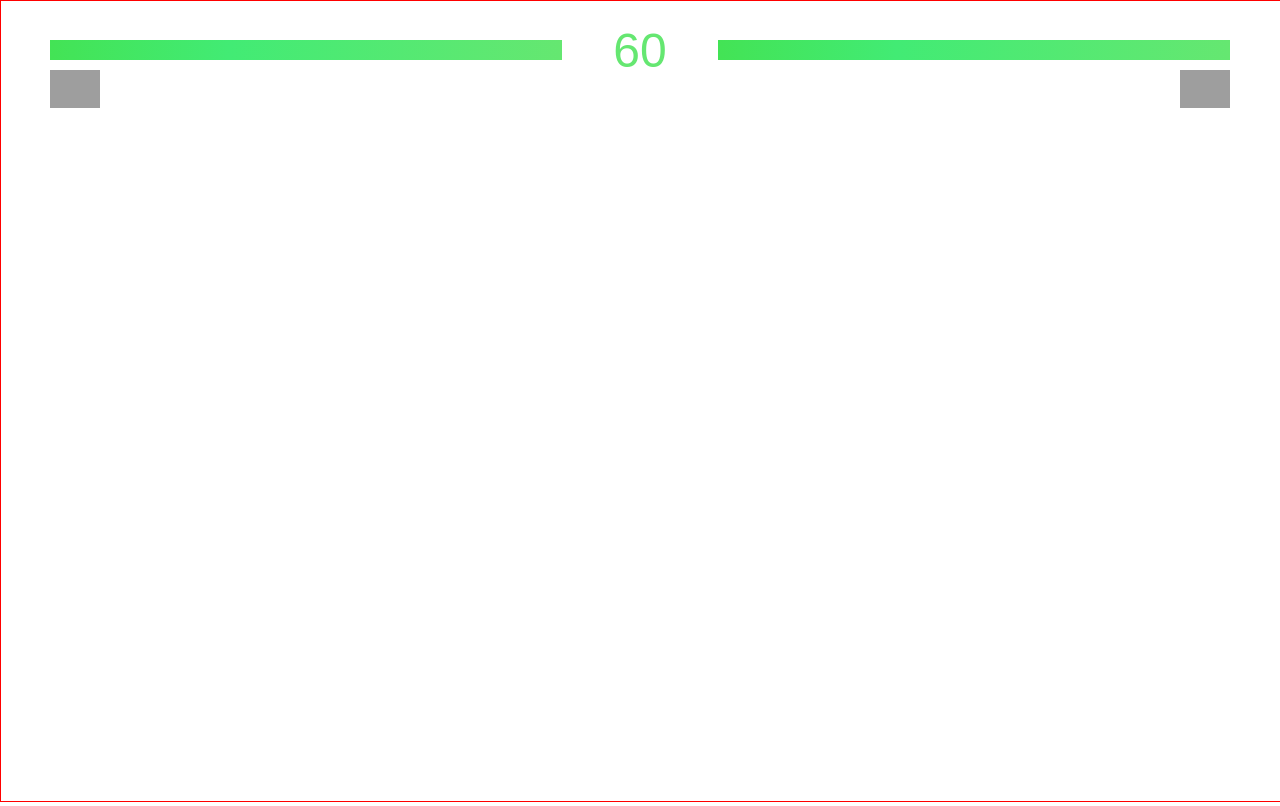
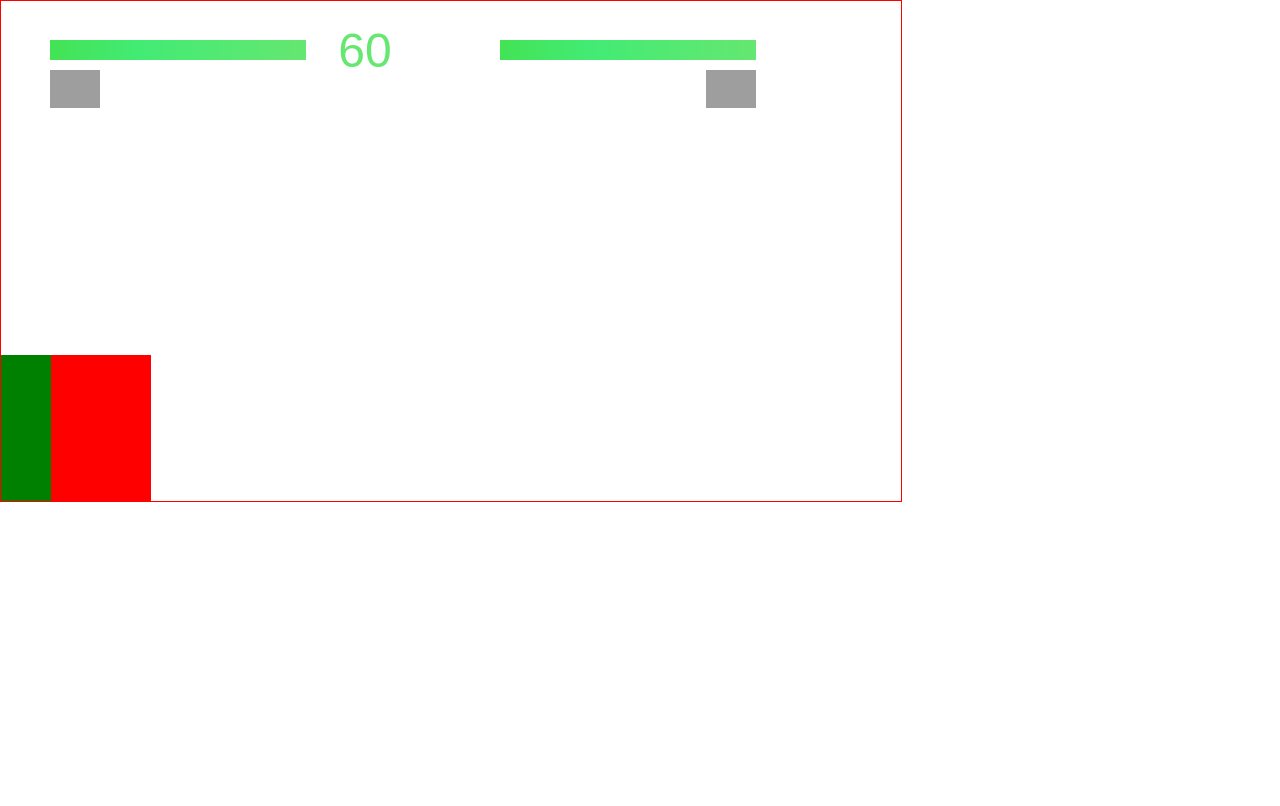
Before and after one commit to xand974/Tictactoe, a plain HTML site: page index.html in a window 1280 px wide. Drawn offline with Linux system fonts and the light colour scheme; grey boxes are pictures that could not be loaded.

Commit message:
shrink window

```diff
--- a/index.html
+++ b/index.html
@@ -8,7 +8,7 @@
     <title>Combat game</title>
   </head>
   <body>
-    <canvas></canvas>
+    <canvas width="900" height="500"></canvas>
     <div id="playerUI" class="health__bar__container">
       <div class="top">
         <div class="max__health">
--- a/scripts/canvas.js
+++ b/scripts/canvas.js
@@ -3,6 +3,4 @@ export const ctx = canvas.getContext("2d");
 
 // init canvas
 
-canvas.width = window.innerWidth;
-canvas.height = window.innerHeight;
 canvas.style.border = "1px solid red";
--- a/scripts/classes/character.js
+++ b/scripts/classes/character.js
@@ -26,7 +26,7 @@ export class Character extends Sprite {
    * @returns
    */
   setGravity() {
-    this.drawImg();
+    this.draw();
     this.position.y += this.velocity.y;
     if (this.position.y + Sprite.Height >= canvas.height) {
       //touch the floor
--- a/scripts/classes/game.js
+++ b/scripts/classes/game.js
@@ -58,7 +58,7 @@ export class Game {
   init() {
     // UIManager.Instance.startTimer();
     for (const entity of this.entities) {
-      entity.drawImg();
+      entity.draw();
     }
   }
 
--- a/scripts/obj/instance.js
+++ b/scripts/obj/instance.js
@@ -2,13 +2,13 @@ import { Character } from "../classes/character.js";
 import { Game } from "../classes/game.js";
 
 const player = new Character({
-  position: { x: 100, y: 100 },
+  position: { x: 0, y: 0 },
   name: "player",
   color: "green",
   src: "../../assets/Ninja/Idle.png",
 });
 const enemy = new Character({
-  position: { x: 500, y: 100 },
+  position: { x: 50, y: 0 },
   name: "enemy",
   color: "red",
   src: "../../assets/Samurai/Idle.png",
--- a/style.css
+++ b/style.css
@@ -13,7 +13,7 @@ body {
 .health__bar__container {
   position: absolute;
   z-index: 5000;
-  width: 40vw;
+  width: 20vw;
   top: 40px;
   left: 50px;
 
@@ -61,7 +61,7 @@ body {
 
 .health__bar__container#enemyUI {
   left: initial;
-  right: 50px;
+  left: 500px;
 }
 
 .health__bar__container#enemyUI img {
@@ -87,8 +87,8 @@ body {
   width: 100px;
   height: 100px;
   top: 0%;
-  left: 50%;
-  transform: translateX(-50%);
+  left: 25%;
+  transform: translateX(-5%);
   font-family: sans-serif;
   color: rgba(101, 231, 113, 1);
   display: flex;
```
